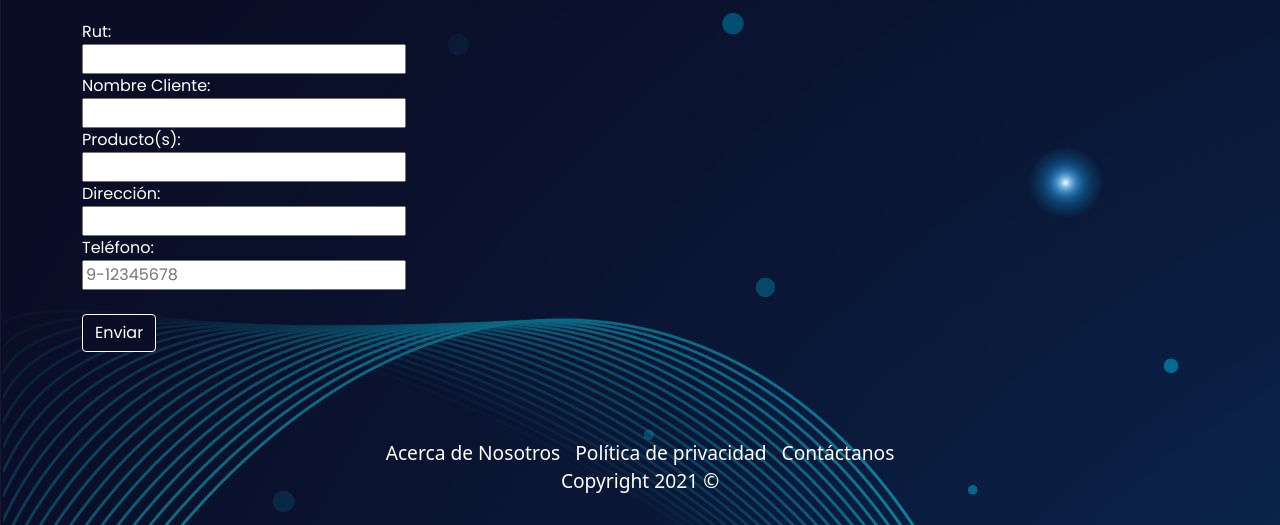
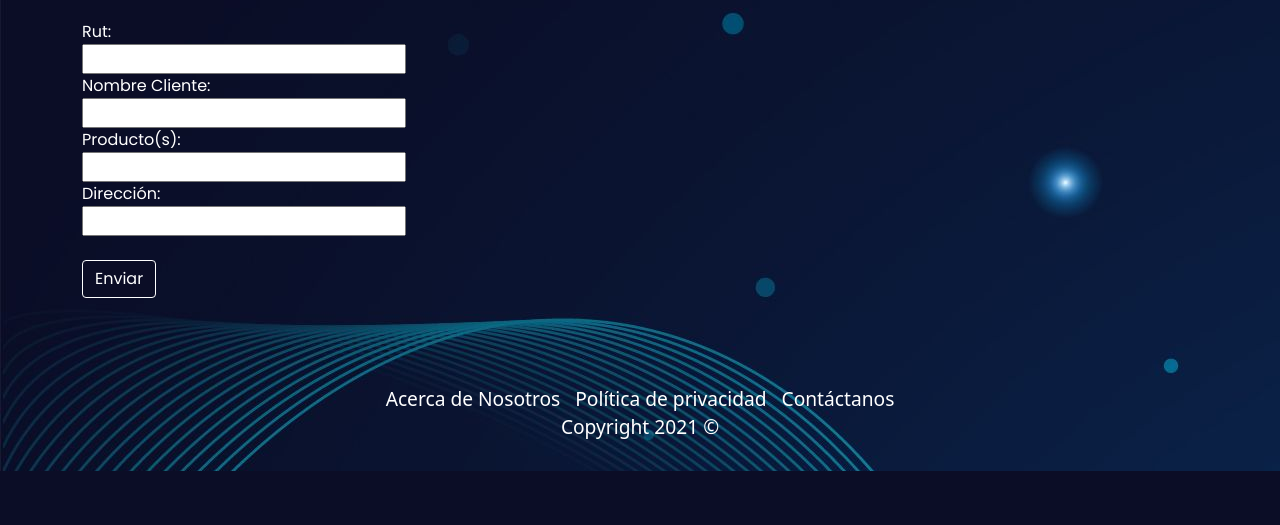
Before and after one commit to Empowerdeith/ProyectoPostVenta, a Django app: page /revision/ in a window 1280 px wide. Shown: the part 728-1253 px from the top of the page. After the commit the page ends 1199 px from the top, so only its background shows below. Run offline with Django 3.2, Linux system fonts and the light colour scheme; data that the repository does not hold is empty.

Commit message:
quitar tel temp

```diff
--- a/api_post_venta/templates/paginas_post_venta/Devolucion/revision_postventa.html
+++ b/api_post_venta/templates/paginas_post_venta/Devolucion/revision_postventa.html
@@ -88,10 +88,6 @@
 						<div class="form-group">
 							<input type="text" name="direccion" id="direccion"><br>
 						</div>
-						<label for="telefono" class="aligncenter">Teléfono:</label>
-						<div class="form-group">
-							<input type="text" id="telefono" name="telefono" placeholder="9-12345678" required>
-						</div>
 						<br>
 						<button class="btn btn-primary bton_color2"type="submit">Enviar</button>
 					</form>
```
